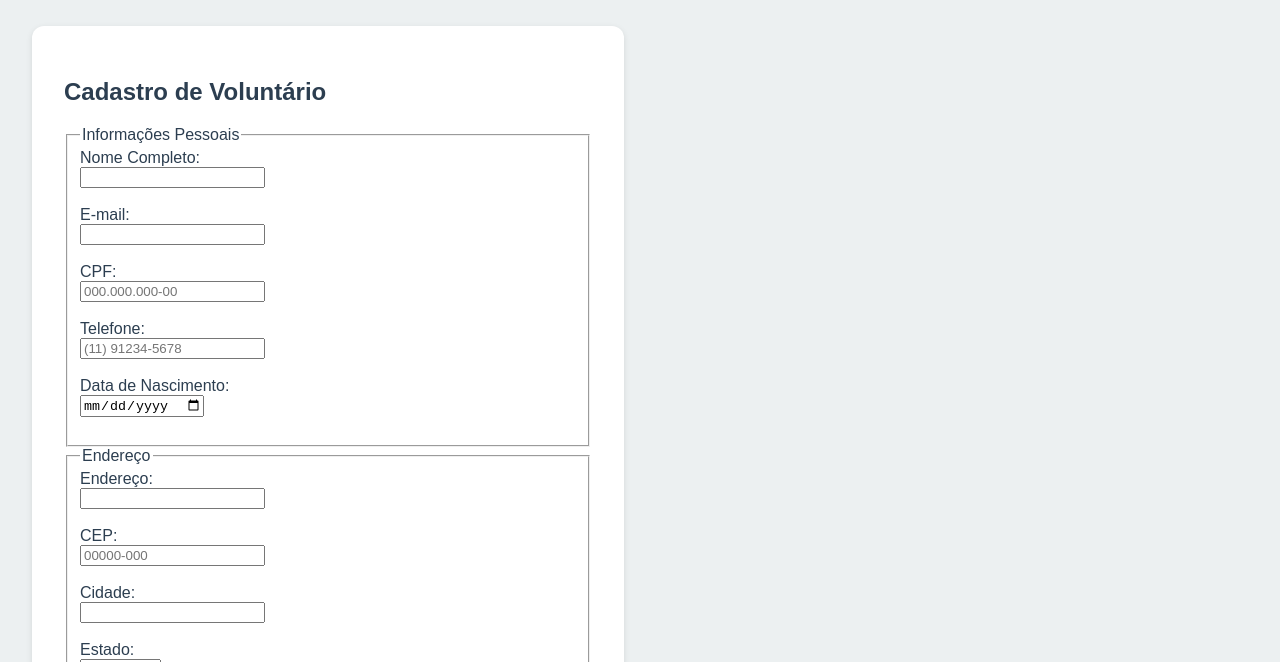
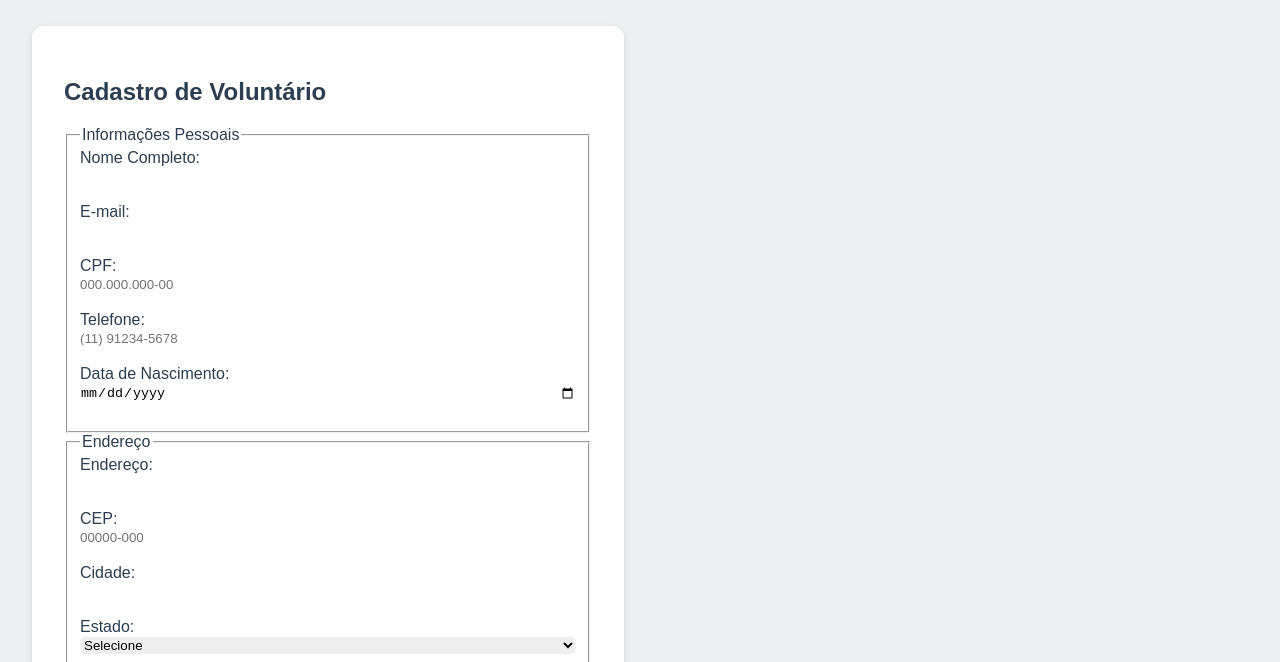
Before and after one commit to AmandaLxs/plataforma-ong, a plain HTML site: page entrega2/cadastro.html in a window 1280 px wide. Shown: the part 138-800 px from the top of the page. Drawn offline with Linux system fonts and the light colour scheme; files whose address does not match are found by name.

Commit message:
Revise head section in cadastro.html
Updated HTML head section with new meta and title.

```diff
--- a/entrega2/cadastro.html
+++ b/entrega2/cadastro.html
@@ -1,11 +1,17 @@
 <!DOCTYPE html>
 <html lang="pt-BR">
 <head>
-  <link rel="stylesheet" href="css/style.css">
+  <head>
   <meta charset="UTF-8" />
   <meta name="viewport" content="width=device-width, initial-scale=1.0" />
-  <meta name="description" content="Cadastre-se para ser um voluntário da ONG Esperança." />
-  <title>Cadastro - ONG Esperança</title>
+  <meta name="description" content="ONG Esperança - Entrega 2 (CSS)" />
+  <title>ONG Esperança</title>
+
+  <!-- Ligações dos arquivos CSS -->
+  <link rel="stylesheet" href="css/variables.css">
+  <link rel="stylesheet" href="css/layout.css">
+  <link rel="stylesheet" href="css/components.css">
+  <link rel="stylesheet" href="css/style.css">
 </head>
 <body>
   <header>
```
